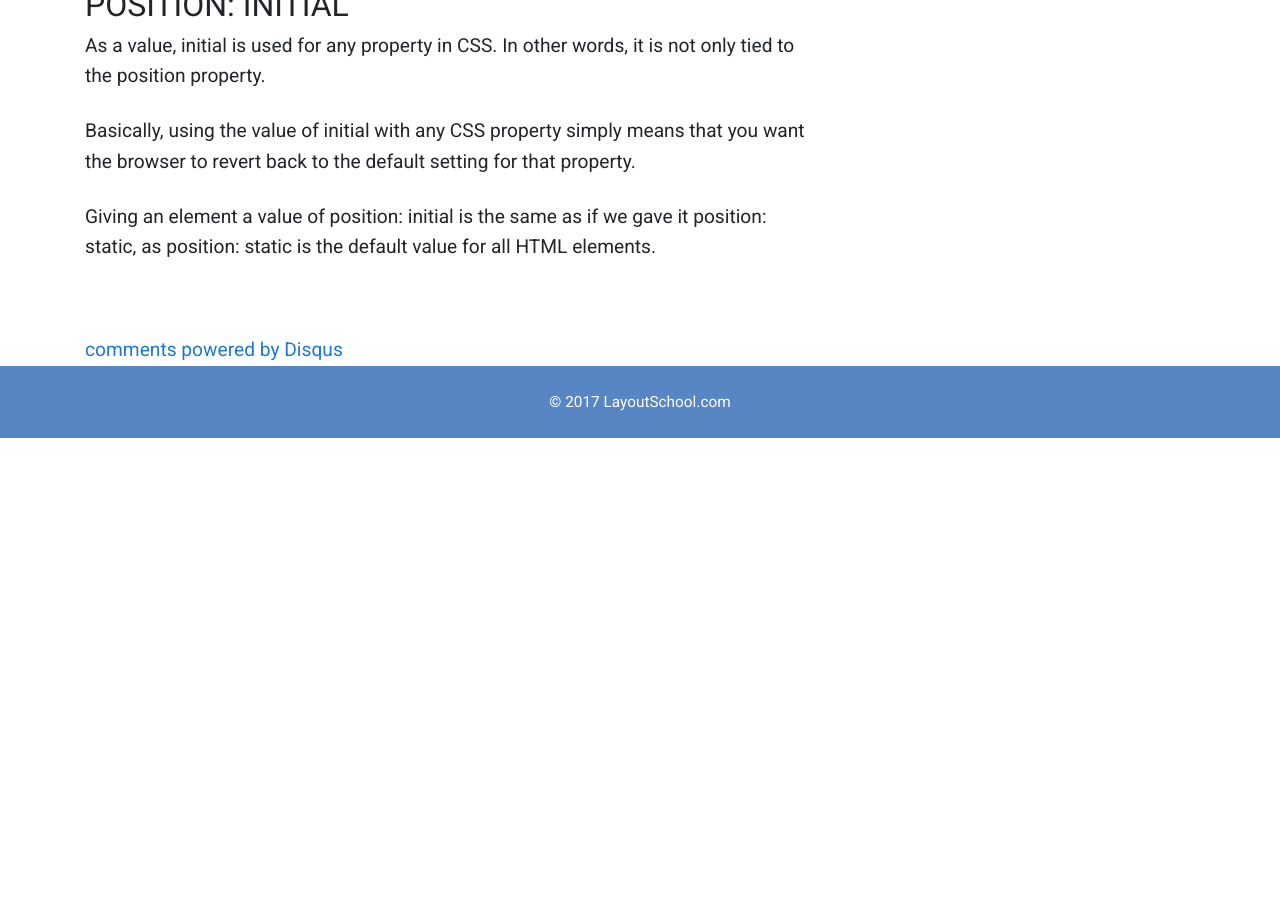
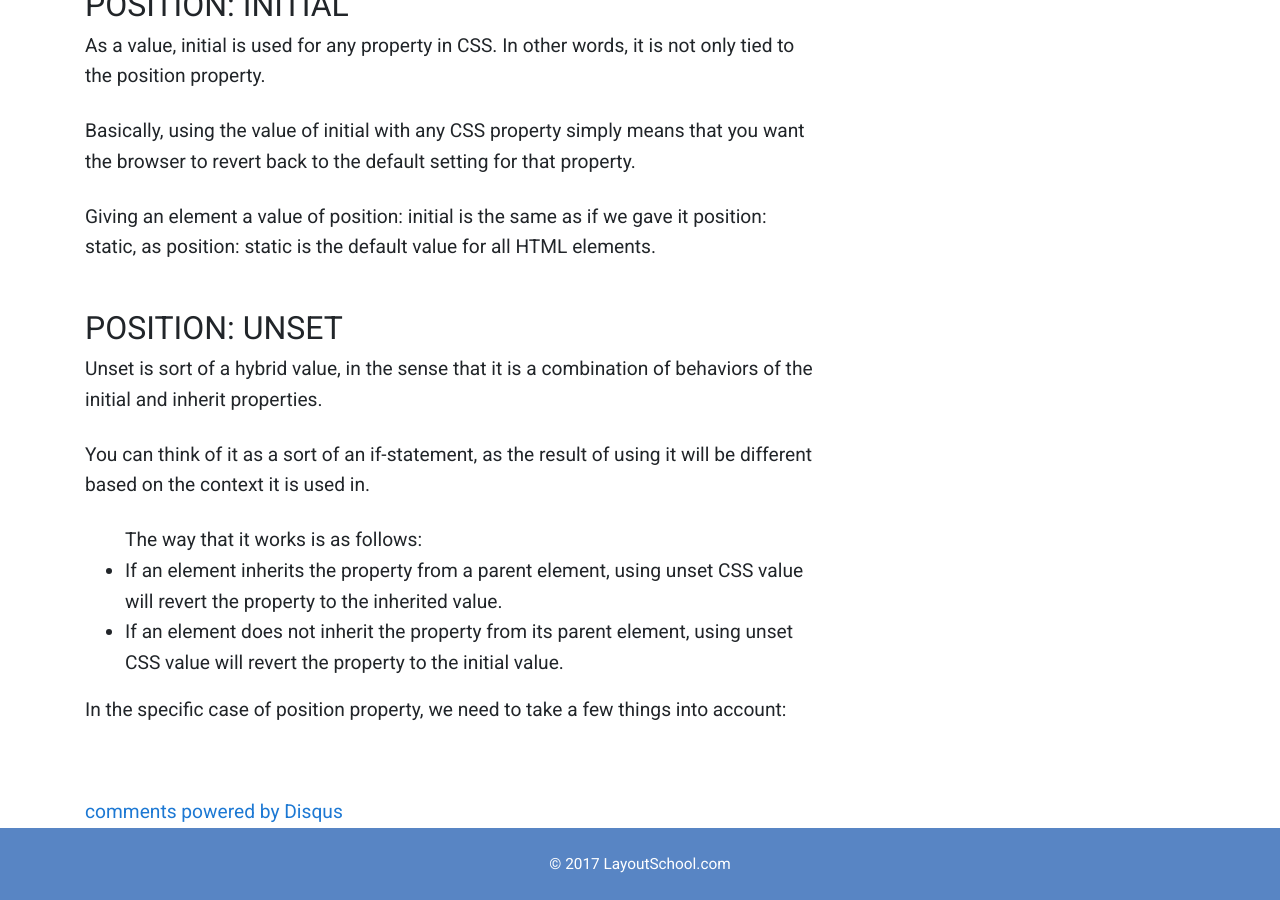
Before and after one commit to LayoutSchool/whatever2, a Jekyll site: the page built from _posts/2017-11-08-css-positioning-in-depth.html, in a window 1280 px wide and 900 px high, scrolled down 4695 px. Built offline with Jekyll 4.4.1, drawn with Linux system fonts in a browser that asks for light colours; nearby versions of some CDN libraries; library files that are not in the unit come from our copies; comment, search, counter and statistics services are not loaded; before the commit the page ends 5133 px from its top, so only the background shows below that; some of the changed text lies outside the part shown.

Commit message:
Update position article

```diff
--- a/_posts/2017-11-08-css-positioning-in-depth.html
+++ b/_posts/2017-11-08-css-positioning-in-depth.html
@@ -16,7 +16,7 @@ show: true
 <p>The first thing to know is to have a general idea of how CSS positioning works. This includes knowing about the normal document flow in a web page: Left-to-right, top-to-bottom (of course, if your web page is in an RTL language, the flow will be right-to-left).</p>
 
 
-<p>Most layouts are made by manipulating this normal document flow.</p>
+<p>CSS layouts are made by manipulating this normal document flow.</p>
 
 <p>We have three major CSS properties at our disposal, to manipulate normal document flow in a web page. These properties are: <strong>float</strong>, <strong>position</strong>, and <strong>display</strong>.</p>
 
@@ -27,13 +27,13 @@ show: true
 <h2 class="h2 mt-5">The available values for CSS position property</h2>
 Position property in CSS can hold the following values:
 <ul>
+    <li>static</li>
+    <li>relative</li>
     <li>absolute</li>
     <li>fixed</li>
+    <li>sticky</li>
     <li>inherit</li>
     <li>initial</li>
-    <li>relative</li>
-    <li>static</li>
-    <li>sticky</li>
     <li>unset</li>
 </ul>
 
@@ -108,3 +108,17 @@ Using static positioning, you cannot offset elements with top, right, bottom, an
 <p>
     Giving an element a value of position: initial is the same as if we gave it position: static, as position: static is the default value for all HTML elements.
 </p>
+
+<h2 class="h2 mt-5 text-uppercase">POSITION: UNSET</h2>
+<p>
+    Unset is sort of a hybrid value, in the sense that it is a combination of behaviors of the initial and inherit properties.
+</p>
+<p>
+    You can think of it as a sort of an if-statement, as the result of using it will be different based on the context it is used in.
+</p>
+<ul>
+    The way that it works is as follows:
+    <li>If an element inherits the property from a parent element, using unset CSS value will revert the property to the inherited value.</li>
+    <li>If an element does not inherit the property from its parent element, using unset CSS value will revert the property to the initial value.</li>
+</ul>
+<p>In the specific case of position property, we need to take a few things into account:</p>
```
